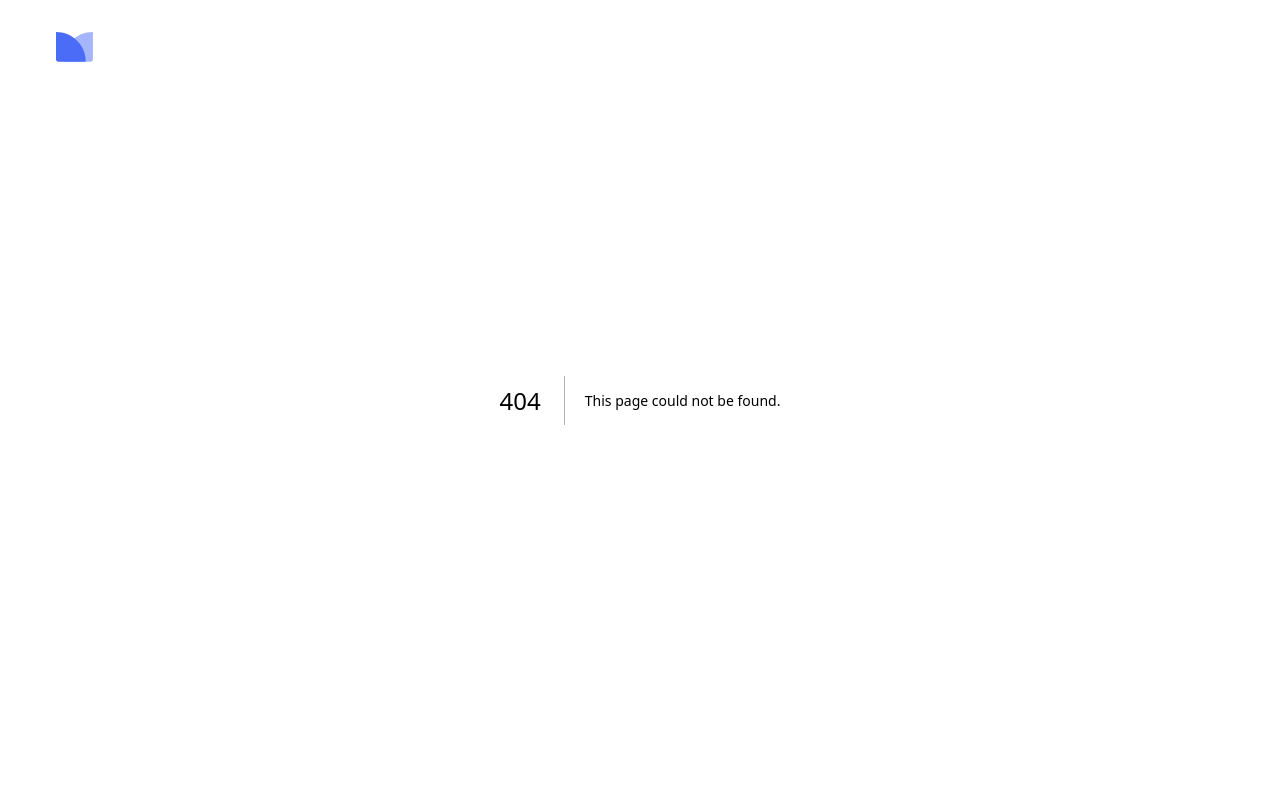
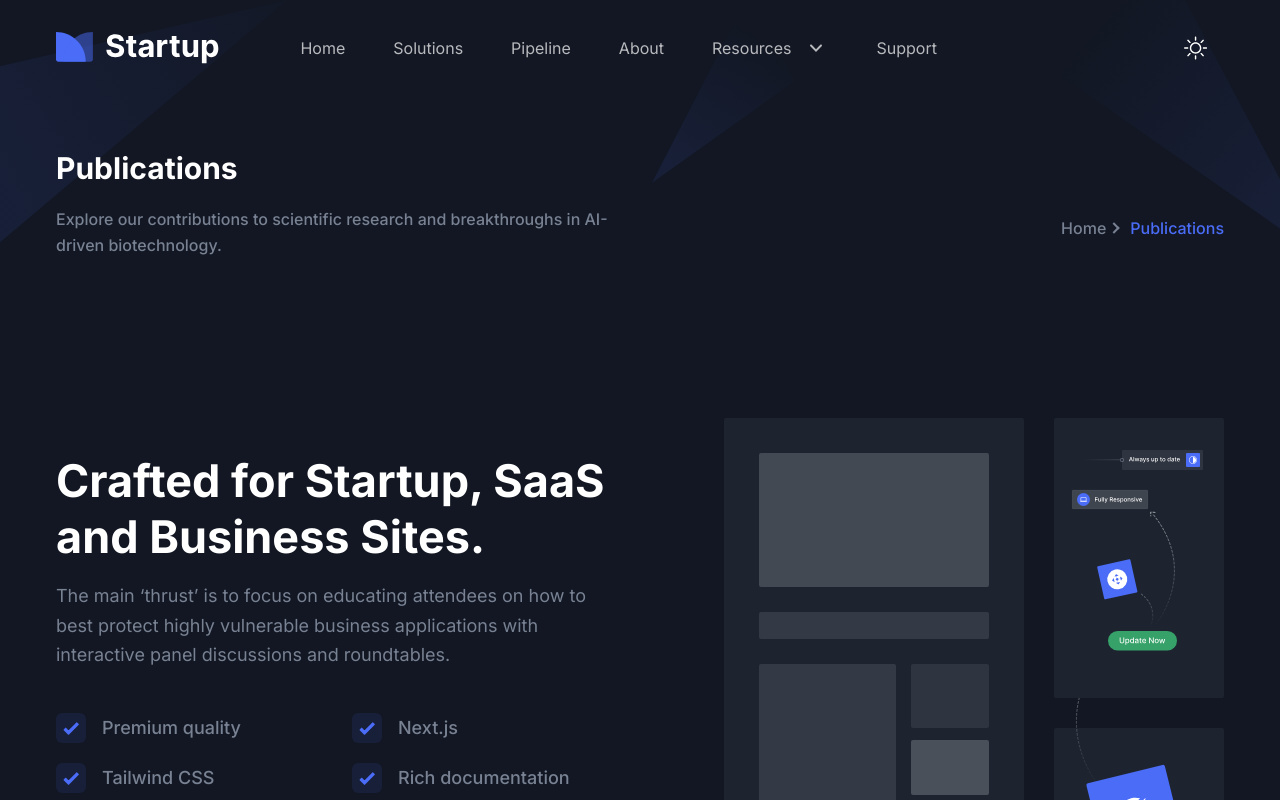
Before and after one commit to Zbrotskyi/fazena_startup, a Next.js app: page /publications in a window 1280 px wide. Before the commit this address had no page. Shown: the top 800 px of the page. Built offline with nearby package versions, Linux system fonts and the light colour scheme.

Commit message:
New pages

```diff
--- /dev/null
+++ b/src/app/pipeline/page.tsx
@@ -0,0 +1,25 @@
+import AboutSectionOne from "@/components/About/AboutSectionOne";
+import AboutSectionTwo from "@/components/About/AboutSectionTwo";
+import Breadcrumb from "@/components/Common/Breadcrumb";
+
+import { Metadata } from "next";
+
+export const metadata: Metadata = {
+    title: "Pipeline | FAZENA",
+    description: "View our project pipeline and development progress.",
+};
+
+const PipelinePage = () => {
+    return (
+        <>
+            <Breadcrumb
+                pageName="Pipeline"
+                description="Our diverse pipeline includes internal programs and co-development projects at various stages of discovery."
+            />
+            <AboutSectionOne />
+            <AboutSectionTwo />
+        </>
+    );
+};
+
+export default PipelinePage;
--- /dev/null
+++ b/src/app/publications/page.tsx
@@ -0,0 +1,25 @@
+import AboutSectionOne from "@/components/About/AboutSectionOne";
+import AboutSectionTwo from "@/components/About/AboutSectionTwo";
+import Breadcrumb from "@/components/Common/Breadcrumb";
+
+import { Metadata } from "next";
+
+export const metadata: Metadata = {
+    title: "Publications | FAZENA",
+    description: "Read our scientific publications and technical whitepapers.",
+};
+
+const PublicationsPage = () => {
+    return (
+        <>
+            <Breadcrumb
+                pageName="Publications"
+                description="Explore our contributions to scientific research and breakthroughs in AI-driven biotechnology."
+            />
+            <AboutSectionOne />
+            <AboutSectionTwo />
+        </>
+    );
+};
+
+export default PublicationsPage;
--- /dev/null
+++ b/src/app/solutions/page.tsx
@@ -0,0 +1,25 @@
+import AboutSectionOne from "@/components/About/AboutSectionOne";
+import AboutSectionTwo from "@/components/About/AboutSectionTwo";
+import Breadcrumb from "@/components/Common/Breadcrumb";
+
+import { Metadata } from "next";
+
+export const metadata: Metadata = {
+    title: "Solutions | FAZENA",
+    description: "Explore our AI-powered solutions for drug discovery and molecular design.",
+};
+
+const SolutionsPage = () => {
+    return (
+        <>
+            <Breadcrumb
+                pageName="Solutions"
+                description="We provide cutting-edge AI solutions to accelerate drug discovery and optimize therapeutic candidates."
+            />
+            <AboutSectionOne />
+            <AboutSectionTwo />
+        </>
+    );
+};
+
+export default SolutionsPage;
--- a/src/components/Header/menuData.tsx
+++ b/src/components/Header/menuData.tsx
@@ -8,77 +8,48 @@ const menuData: Menu[] = [
     newTab: false,
   },
   {
+    id: 21,
+    title: "Solutions",
+    path: "/solutions",
+    newTab: false,
+  },
+  {
+    id: 22,
+    title: "Pipeline",
+    path: "/pipeline",
+    newTab: false,
+  },
+  {
     id: 2,
     title: "About",
     path: "/about",
     newTab: false,
   },
   {
-    id: 33,
-    title: "Blog",
-    path: "/blog",
+    id: 3,
+    title: "Resources",
     newTab: false,
+    submenu: [
+      {
+        id: 31,
+        title: "Blog",
+        path: "/blog",
+        newTab: false,
+      },
+      {
+        id: 32,
+        title: "Publications",
+        path: "/publications",
+        newTab: false,
+      },
+    ],
   },
   {
-    id: 3,
+    id: 4,
     title: "Support",
     path: "/contact",
     newTab: false,
   },
-  {
-    id: 4,
-    title: "Pages",
-    newTab: false,
-    submenu: [
-      {
-        id: 41,
-        title: "About Page",
-        path: "/about",
-        newTab: false,
-      },
-      {
-        id: 42,
-        title: "Contact Page",
-        path: "/contact",
-        newTab: false,
-      },
-      {
-        id: 43,
-        title: "Blog Grid Page",
-        path: "/blog",
-        newTab: false,
-      },
-      {
-        id: 44,
-        title: "Blog Sidebar Page",
-        path: "/blog-sidebar",
-        newTab: false,
-      },
-      {
-        id: 45,
-        title: "Blog Details Page",
-        path: "/blog-details",
-        newTab: false,
-      },
-      {
-        id: 46,
-        title: "Sign In Page",
-        path: "/signin",
-        newTab: false,
-      },
-      {
-        id: 47,
-        title: "Sign Up Page",
-        path: "/signup",
-        newTab: false,
-      },
-      {
-        id: 48,
-        title: "Error Page",
-        path: "/error",
-        newTab: false,
-      },
-    ],
-  },
+
 ];
 export default menuData;
```
Also changed, not shown: 1 other file (tests, documents, lock files or other folders).
